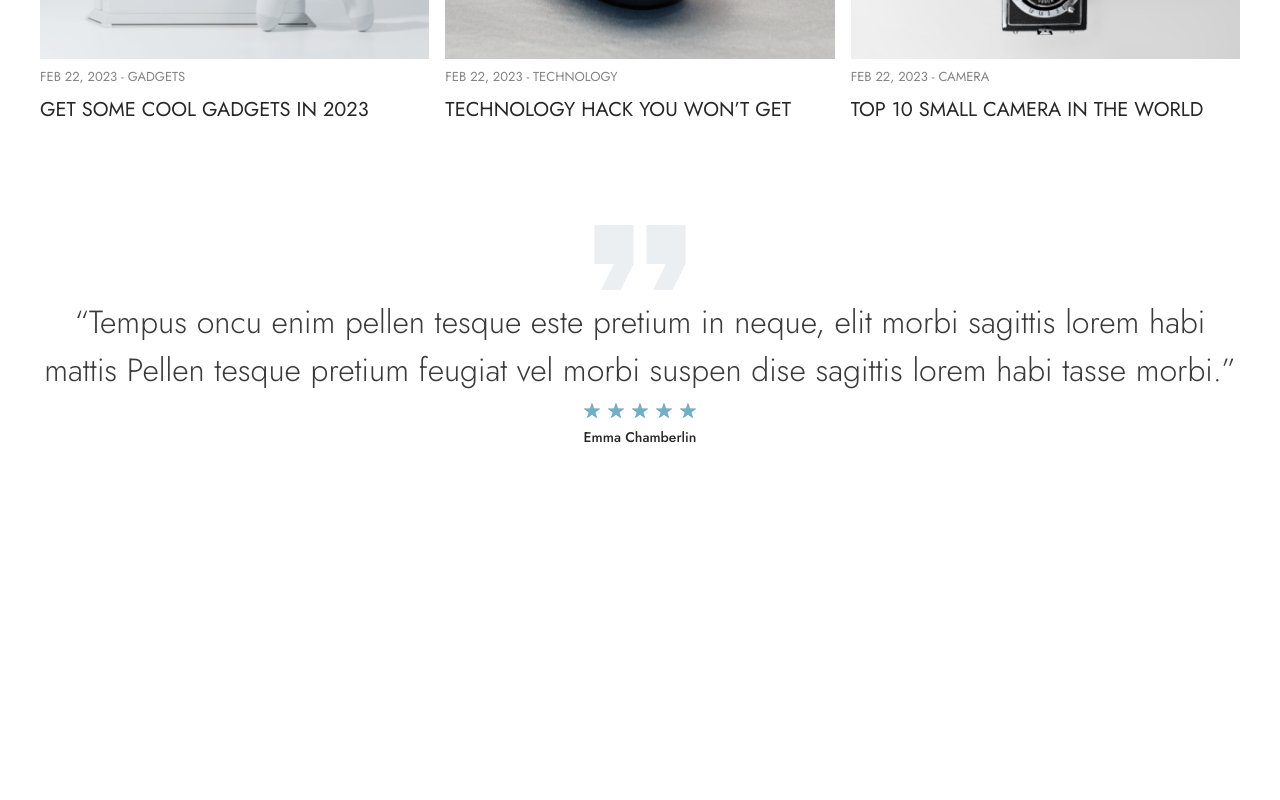
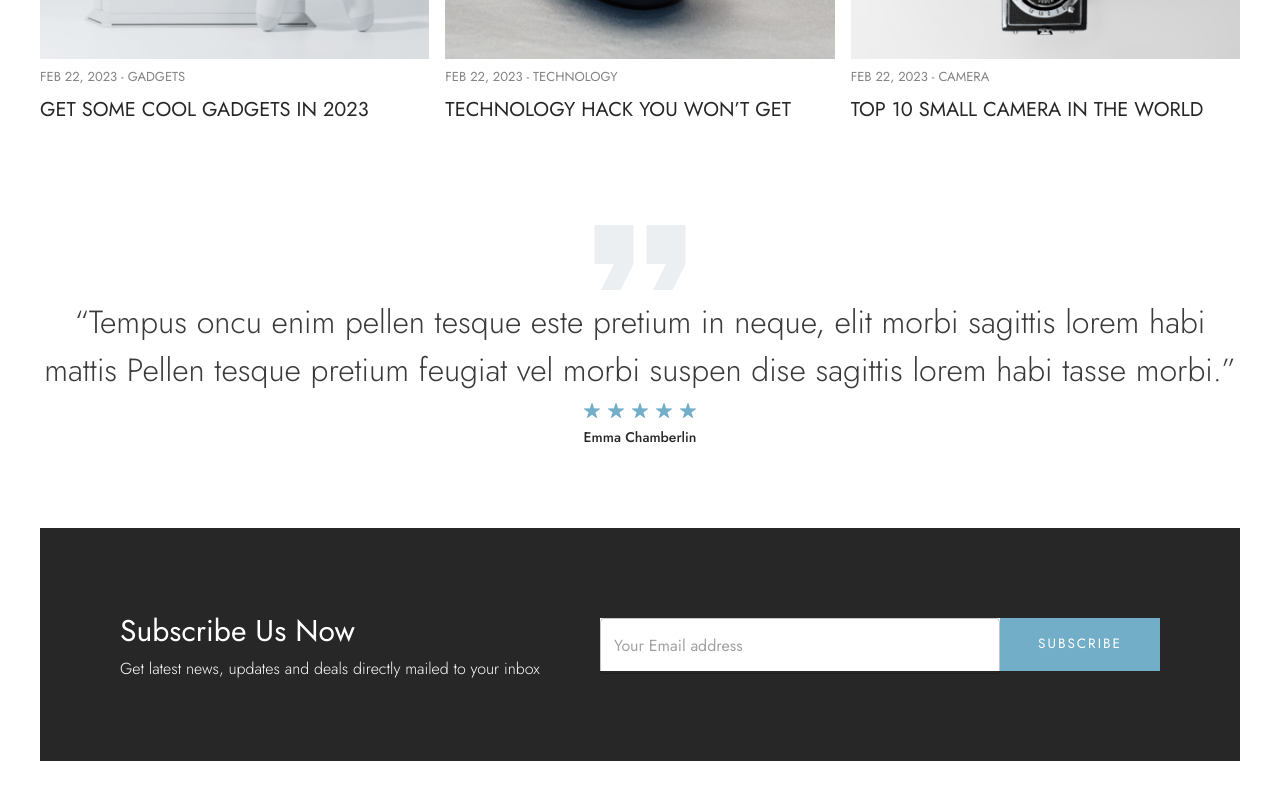
Before and after one commit to Hiboo93/hightech-store, a React (Vite) app: page / in a window 1280 px wide. Shown: the part 2836-3636 px from the top of the page. Before the commit the page ends 3334 px from the top, so only its background shows below. Built offline with nearby package versions, Linux system fonts and the light colour scheme.

Commit message:
✨ F07: Creating Subscribe component

```diff
--- a/src/App.tsx
+++ b/src/App.tsx
@@ -4,6 +4,7 @@ import Features from "./components/features/Features.tsx";
 import LatestPosts from "./components/latestPosts/LatestPosts.tsx";
 import NavBar from "./components/navbar/NavBar.tsx";
 import ProductSlider from "./components/productSlider/ProductSlider.tsx";
+import Subscribe from "./components/subscribe/Subscribe.tsx";
 import { BlogPosts, comments, iphones, smartWatches } from "./data/index.ts";
 import Header from "./header/Header.tsx";
 
@@ -15,9 +16,10 @@ function App() {
       <Features />
       <ProductSlider title="mobile & tablets" data={iphones} delay={7000} />
       <ProductSlider title="smart watches" data={smartWatches} delay={5000} />
-      <Banner/>
-      <LatestPosts title="latest posts" posts={BlogPosts}/>
-      <CommentsSlider delay={5000} comments={comments}/>
+      <Banner />
+      <LatestPosts title="latest posts" posts={BlogPosts} />
+      <CommentsSlider delay={5000} comments={comments} />
+      <Subscribe />
     </>
   );
 }
--- a/src/components/banner/Banner.tsx
+++ b/src/components/banner/Banner.tsx
@@ -1,7 +1,6 @@
 import { Box, Container, Stack, Typography } from "@mui/material";
 import ActionButton from "../actionButton/ActionButton.tsx";
 import banner from "../../assets/images/banner.png";
-
 
 const Banner = () => {
   return (
@@ -16,10 +15,7 @@ const Banner = () => {
         alignItems: "center",
       }}
     >
-      <Container
-        maxWidth="lg"
-        sx={{ padding: { lg: "0px !important" }}}
-      >
+      <Container maxWidth="lg" sx={{ padding: { lg: "0px !important" } }}>
         <Stack
           direction="row"
           alignItems="center"
@@ -27,37 +23,50 @@ const Banner = () => {
         >
           <Stack
             direction="column"
-            alignItems={{ md: "start", xs: "center"}}
+            alignItems={{ md: "start", xs: "center" }}
             spacing={2}
             sx={{
-              textAlign: { md: "unset", xs: "center"}}}
+              textAlign: { md: "unset", xs: "center" },
+            }}
           >
-            <Stack
-              direction="row"
-              alignItems="center"
-              spacing={2}
-            >
-              <Box sx={{ width: 48, height: "1px", backgroundColor: "#252525"}}/>
+            <Stack direction="row" alignItems="center" spacing={2}>
+              <Box
+                sx={{ width: 48, height: "1px", backgroundColor: "#252525" }}
+              />
               <Typography
-                sx={{ fontWeight: 300, fontSize: "30px", color: "secondary.main", textTransform: "uppercase"}}
+                sx={{
+                  fontWeight: 300,
+                  fontSize: "30px",
+                  color: "secondary.main",
+                  textTransform: "uppercase",
+                }}
               >
                 10% off
               </Typography>
             </Stack>
             <Typography
-              sx={{ fontWeight: 300, fontSize: "70px", color: "secondary.main", textTransform: "uppercase"}}
+              sx={{
+                fontWeight: 300,
+                fontSize: "70px",
+                color: "secondary.main",
+                textTransform: "uppercase",
+              }}
             >
               New Year sale
             </Typography>
             <ActionButton content="Start Shopping" />
           </Stack>
           <Box sx={{ width: 1, display: { md: "contents", xs: "none" } }}>
-            <img src={banner} alt="banner image" style={{width: "33.6%", position: "absolute", right: 0}}/>
+            <img
+              src={banner}
+              alt="banner image"
+              style={{ width: "33.6%", position: "absolute", right: 0 }}
+            />
           </Box>
         </Stack>
       </Container>
     </Box>
-  )
-}
+  );
+};
 
-export default Banner
+export default Banner;
--- a/src/components/latestPosts/LatestPosts.tsx
+++ b/src/components/latestPosts/LatestPosts.tsx
@@ -37,32 +37,41 @@ const LatestPosts = ({ title, posts }: Props) => {
           >
             READ MORE
           </Typography>
-          <Box sx={{ width: 1, height: 3, backgroundColor: "#E1E1E1"}} />
+          <Box sx={{ width: 1, height: 3, backgroundColor: "#E1E1E1" }} />
         </Stack>
       </Stack>
       <Stack
-        direction={{ lg: "row", xs: "column"}}
+        direction={{ lg: "row", xs: "column" }}
         alignItems="center"
         justifyContent="space-between"
-        spacing={2} sx={{ width: 1, }}
+        spacing={2}
+        sx={{ width: 1 }}
       >
         {posts.map((post: PostT, index: number) => (
           <Stack
             key={index}
             direction="column"
-            spacing={1} sx={{ cursor: "pointer" }}
+            spacing={1}
+            sx={{ cursor: "pointer" }}
           >
-            <img
-              src={post.image}
-              alt={post.title}
-              style={{ width: "100%" }}
-            />
-            <Typography sx={{ color: "#848484", fontWeight: 400, fontSize: 13, textTransform: "uppercase"}}
+            <img src={post.image} alt={post.title} style={{ width: "100%" }} />
+            <Typography
+              sx={{
+                color: "#848484",
+                fontWeight: 400,
+                fontSize: 13,
+                textTransform: "uppercase",
+              }}
             >
               {post.date} - {post.category}
             </Typography>
             <Typography
-              sx={{ color: "#272727", fontWeight: 400, fontSize: 20, textTransform: "uppercase"}}
+              sx={{
+                color: "#272727",
+                fontWeight: 400,
+                fontSize: 20,
+                textTransform: "uppercase",
+              }}
             >
               {post.title}
             </Typography>
--- a/src/components/productSlider/ProductSlider.tsx
+++ b/src/components/productSlider/ProductSlider.tsx
@@ -1,6 +1,6 @@
 import { Box, Container, Stack, Typography } from "@mui/material";
 import { Swiper, SwiperSlide } from "swiper/react";
-import 'swiper/css/bundle';
+import "swiper/css/bundle";
 import "swiper/css/navigation";
 import "swiper/css/pagination";
 
@@ -23,56 +23,51 @@ const ProductSlider = ({ title, data, delay }: Props) => {
       maxWidth="lg"
       sx={{ padding: { lg: "0px !important" }, margin: "100px auto 50px auto" }}
     >
-      <Stack
-        direction="column"
-        spacing={3}
-        sx={{ width: 1 }}
-      >
+      <Stack direction="column" spacing={3} sx={{ width: 1 }}>
         <Stack
           direction="row"
           alignItems="center"
           justifyContent="space-between"
           sx={{ width: 1 }}
         >
-          <Typography sx={{ textTransform: "uppercase", fontSize: 17, fontWeight: 400 }}>
+          <Typography
+            sx={{ textTransform: "uppercase", fontSize: 17, fontWeight: 400 }}
+          >
             {title}
           </Typography>
-          <Stack
-            direction="column"
-            spacing={0}
-            sx={{ cursor: "pointer"}}
-          >
+          <Stack direction="column" spacing={0} sx={{ cursor: "pointer" }}>
             <Typography
               color="secondary.main"
-                sx={{ fontSize: 13.5, fontWeight: 400, textTransform: "uppercase"}}
+              sx={{
+                fontSize: 13.5,
+                fontWeight: 400,
+                textTransform: "uppercase",
+              }}
             >
               view all products
             </Typography>
-             <Box sx={{ width: 1, height: 1, backgroundColor: "E1E1E1" }}/>
+            <Box sx={{ width: 1, height: 1, backgroundColor: "E1E1E1" }} />
           </Stack>
         </Stack>
         <Swiper
           spaceBetween={20}
           slidesPerView={1}
-          style={{ width: "100%"}}
+          style={{ width: "100%" }}
           autoplay={{ delay: delay, disableOnInteraction: false }}
           breakpoints={{
             640: {
               slidesPerView: 4,
               spaceBetween: 20,
-            }
-          }}>
+            },
+          }}
+        >
           {data.map((item: DataT, index: number) => (
             <SwiperSlide key={index}>
-                <Stack
-                  direction="column"
-                  spacing={1}
-                  sx={{ cursor: "pointer" }}
-                >
+              <Stack direction="column" spacing={1} sx={{ cursor: "pointer" }}>
                 <img
                   src={item.image}
                   alt={item.title}
-                    style={{ width: "100%"}}
+                  style={{ width: "100%" }}
                 />
                 <Stack
                   direction="row"
@@ -81,13 +76,17 @@ const ProductSlider = ({ title, data, delay }: Props) => {
                 >
                   <Typography
                     color="secondary.main"
-                        sx={{ fontSize: 18, fontWeight: 400, textTransform: "uppercase"}}
+                    sx={{
+                      fontSize: 18,
+                      fontWeight: 400,
+                      textTransform: "uppercase",
+                    }}
                   >
                     {item.title}
                   </Typography>
                   <Typography
                     color="primary.main"
-                        sx={{ fontSize: 17, fontWeight: 400}}
+                    sx={{ fontSize: 17, fontWeight: 400 }}
                   >
                     {item.price}
                   </Typography>
--- /dev/null
+++ b/src/components/subscribe/Subscribe.tsx
@@ -0,0 +1,59 @@
+import { Container, Stack, TextField, Typography } from "@mui/material";
+import ActionButton from "../actionButton/ActionButton.tsx";
+
+const Subscribe = () => {
+  return (
+    <Container
+      maxWidth="lg"
+      sx={{
+        boxSizing: "border-box",
+        padding: { lg: "0px !important" },
+        margin: "80px auto 50px auto",
+        display: "grid",
+        placeItems: "center",
+      }}
+    >
+      <Stack
+        direction={{ lg: "row", xs: "column" }}
+        alignItems="center"
+        justifyContent="space-between"
+        spacing={4}
+        sx={{
+          width: 1,
+          boxSizing: "border-box",
+          backgroundColor: "#272727",
+          padding: { lg: "80px", xs: "30px 20px" },
+        }}
+      >
+        <Stack direction="column" spacing={0.5}>
+          <Typography sx={{ color: "#fff", fontSize: 30, fontWeight: 400 }}>
+            Subscribe Us Now
+          </Typography>
+          <Typography sx={{ color: "#fff", fontSize: 16, fontWeight: 300 }}>
+            Get latest news, updates and deals directly mailed to your inbox
+          </Typography>
+        </Stack>
+        <Stack direction="row" alignItems="center">
+          <TextField
+            placeholder="Your Email address"
+            sx={{
+              backgroundColor: "#fff",
+              color: "#3A3A3A",
+              width: { lg: 400, xs: 150 },
+              height: 53,
+              borderRadius: "0px !important",
+            }}
+          />
+          <ActionButton
+            content="subscribe"
+            type="primary"
+            width="160px"
+            noRadius
+          />
+        </Stack>
+      </Stack>
+    </Container>
+  );
+};
+
+export default Subscribe;
```
Lines whose indentation alone changed are shown as unchanged.
